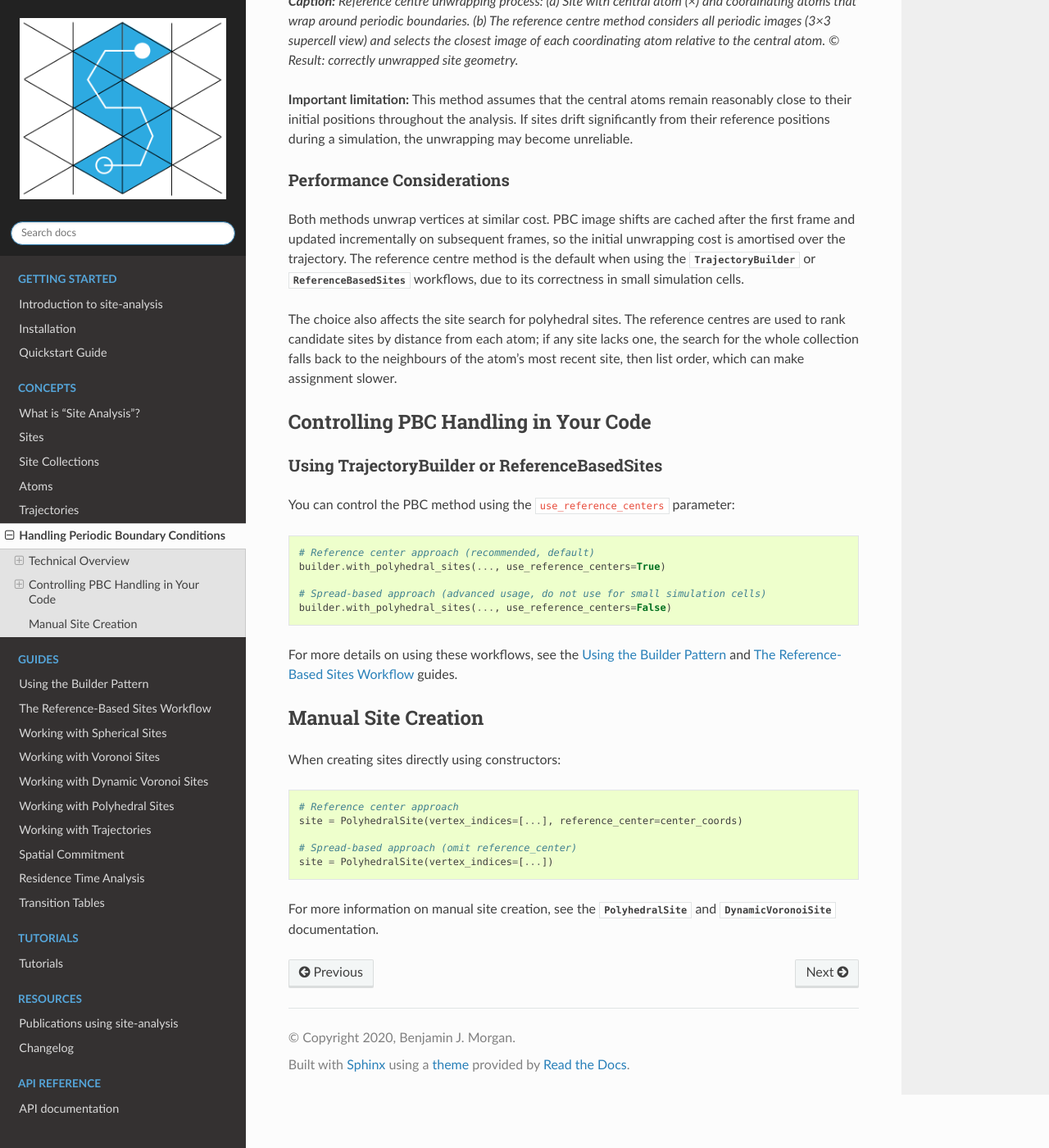
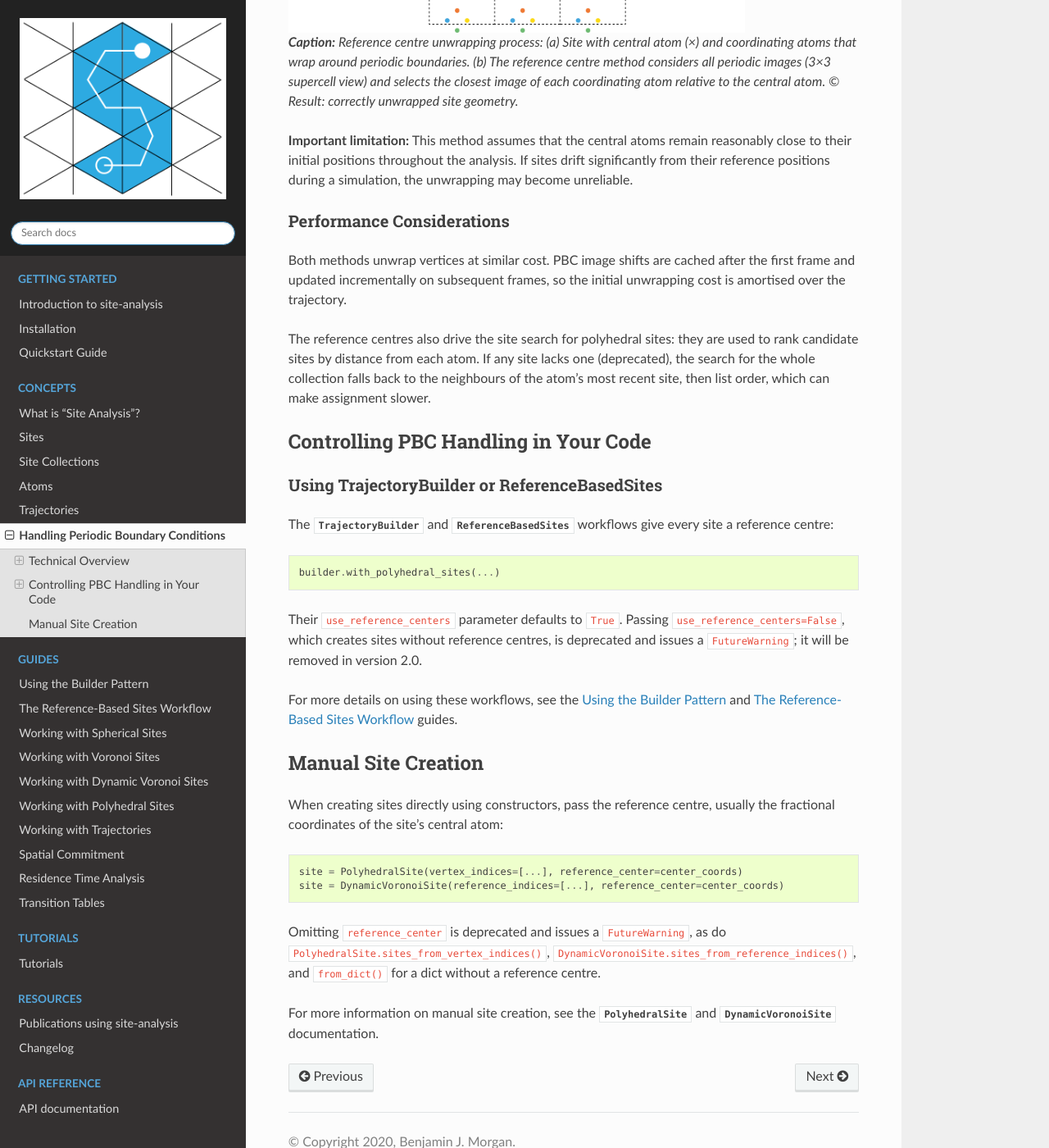
Before and after one commit to bjmorgan/site-analysis, a Sphinx documentation site: the page built from docs/source/concepts/pbc_handling.md, in a window 1280 px wide and 1400 px high, scrolled down 2093 px. Shown: the whole window at 82% size. Built offline with Sphinx 7.4.7 and the Read the Docs theme 3.1.0, drawn with Linux system fonts in a browser that asks for light colours; some of the changed text lies outside the part shown.

Commit message:
Document the deprecation of sites without reference centres
The PBC handling concept page, the site collections page and the
polyhedral sites, dynamic Voronoi sites, builders and reference workflow
guides state that sites without reference centres,
use_reference_centers=False and the sites_from_* class methods are
deprecated, and no longer present them as an option. The examples that
build sites by hand pass reference_center. The
apply_legacy_pbc_correction() docstring notes that the rule goes with
them in 2.0, and the CHANGELOG lists the deprecation (#101).

````diff
--- a/docs/source/concepts/pbc_handling.md
+++ b/docs/source/concepts/pbc_handling.md
@@ -8,13 +8,13 @@ For site types defined using reference atoms ({class}`~site_analysis.polyhedral_
 **Caption:** (a) A polyhedral site defined by four vertex atoms. (b) A 4-coordinate polyhedral site that wraps around the simulation cell periodic boundary. (c) Neglecting periodic boundary conditions leads to incorrect site geometry. (d) Properly unwrapping the wrapped atoms gives the correct site geometry.
 ```
 
-`site_analysis` implements two approaches for handling periodic boundary conditions in reference-based site types: **spread-based detection**, which identifies wrapped sites based on the spatial distribution of reference atoms, and **reference centre unwrapping**, which uses the position of each site's central atom as a reference point for unwrapping vertex coordinates to their closest periodic images.
+`site_analysis` unwraps the reference atoms of these site types by **reference centre unwrapping**, which uses the position of each site's central atom as a reference point for unwrapping vertex coordinates to their closest periodic images. Sites without a reference centre use **spread-based detection**, which identifies wrapped sites based on the spatial distribution of reference atoms. Sites without a reference centre are deprecated: creating one issues a `FutureWarning`, and version 2.0 will require a reference centre for every polyhedral and dynamic Voronoi site and remove spread-based detection.
 
 ## Technical Overview
 
-### Spread-Based Detection
+### Spread-Based Detection (deprecated)
 
-This approach detects when reference atoms have wrapped around periodic boundaries by examining their spatial distribution. When the coordinate range of reference atoms exceeds 0.5 (half the unit cell) in any dimension, the algorithm assumes the site spans a periodic boundary and shifts coordinates accordingly to unwrap the site.
+This approach, used only by sites without a reference centre, detects when reference atoms have wrapped around periodic boundaries by examining their spatial distribution. When the coordinate range of reference atoms exceeds 0.5 (half the unit cell) in any dimension, the algorithm assumes the site spans a periodic boundary and shifts coordinates accordingly to unwrap the site.
 
 This method works well provided all sites have spans less than 0.5 times the simulation cell dimension, even under thermal distortions. However, it produces incorrect results when sites legitimately span more than 50% of the unit cell dimension. This situation commonly arises in small supercells—for example, in 2&times;2&times;2 expansions of FCC structures, octahedral sites extend exactly across half the simulation cell in the perfect crystal structure and can extend beyond this under simulation dynamics.
 
@@ -29,7 +29,7 @@ This method works well provided all sites have spans less than 0.5 times the sim
 This approach uses the position of each site's central atom as an anchor point for unwrapping. Each vertex is moved to its periodic image nearest the central atom, exactly in any cell, by the same search used for minimum-image distances. The vertices and the central atom may therefore be in any periodic images. The unwrapped vertices are then translated by whole cells so that the lowest coordinate along each axis is in [0, 1). This method works correctly even in small supercells where sites may legitimately span more than 50% of unit cell dimensions.
 
 **Reference Centre Determination:**
-The reference centre for each site is the fractional coordinates of the central atom used to generate the coordination environment when using the {class}`~site_analysis.builders.TrajectoryBuilder` or {class}`~site_analysis.reference_workflow.ReferenceBasedSites` workflows (e.g., the Li atom in a Li-O<sub>4</sub> tetrahedral environment). When creating sites manually using constructors like {class}`~site_analysis.polyhedral_site.PolyhedralSite` or {class}`~site_analysis.dynamic_voronoi_site.DynamicVoronoiSite`, you must explicitly pass `reference_center` positions to the constructor. If no reference centre is provided, the analysis will automatically fall back to the spread-based detection method.
+The reference centre for each site is the fractional coordinates of the central atom used to generate the coordination environment when using the {class}`~site_analysis.builders.TrajectoryBuilder` or {class}`~site_analysis.reference_workflow.ReferenceBasedSites` workflows (e.g., the Li atom in a Li-O<sub>4</sub> tetrahedral environment). When creating sites manually using constructors like {class}`~site_analysis.polyhedral_site.PolyhedralSite` or {class}`~site_analysis.dynamic_voronoi_site.DynamicVoronoiSite`, pass `reference_center`, usually the position of the site's central atom. Omitting it is deprecated: the site then falls back to spread-based detection and a `FutureWarning` is issued.
 
 ```{figure} ../_static/figures/pbcs_reference_center_method.png
 :width: 80%
@@ -41,36 +41,33 @@ The reference centre for each site is the fractional coordinates of the central
 
 ### Performance Considerations
 
-Both methods unwrap vertices at similar cost. PBC image shifts are cached after the first frame and updated incrementally on subsequent frames, so the initial unwrapping cost is amortised over the trajectory. The reference centre method is the default when using the {class}`~site_analysis.builders.TrajectoryBuilder` or {class}`~site_analysis.reference_workflow.ReferenceBasedSites` workflows, due to its correctness in small simulation cells.
+Both methods unwrap vertices at similar cost. PBC image shifts are cached after the first frame and updated incrementally on subsequent frames, so the initial unwrapping cost is amortised over the trajectory.
 
-The choice also affects the site search for polyhedral sites. The reference centres are used to rank candidate sites by distance from each atom; if any site lacks one, the search for the whole collection falls back to the neighbours of the atom's most recent site, then list order, which can make assignment slower.
+The reference centres also drive the site search for polyhedral sites: they are used to rank candidate sites by distance from each atom. If any site lacks one (deprecated), the search for the whole collection falls back to the neighbours of the atom's most recent site, then list order, which can make assignment slower.
 
 ## Controlling PBC Handling in Your Code
 
 ### Using TrajectoryBuilder or ReferenceBasedSites
 
-You can control the PBC method using the `use_reference_centers` parameter:
+The {class}`~site_analysis.builders.TrajectoryBuilder` and {class}`~site_analysis.reference_workflow.ReferenceBasedSites` workflows give every site a reference centre:
 
 ```python
-# Reference center approach (recommended, default)
-builder.with_polyhedral_sites(..., use_reference_centers=True)
+builder.with_polyhedral_sites(...)
+```
 
-# Spread-based approach (advanced usage, do not use for small simulation cells)
-builder.with_polyhedral_sites(..., use_reference_centers=False)
-```
+Their `use_reference_centers` parameter defaults to `True`. Passing `use_reference_centers=False`, which creates sites without reference centres, is deprecated and issues a `FutureWarning`; it will be removed in version 2.0.
 
 For more details on using these workflows, see the {doc}`../guides/builders` and {doc}`../guides/reference_workflow` guides.
 
 ## Manual Site Creation
 
-When creating sites directly using constructors:
+When creating sites directly using constructors, pass the reference centre, usually the fractional coordinates of the site's central atom:
 
 ```python
-# Reference center approach
 site = PolyhedralSite(vertex_indices=[...], reference_center=center_coords)
-
-# Spread-based approach (omit reference_center)
-site = PolyhedralSite(vertex_indices=[...])
+site = DynamicVoronoiSite(reference_indices=[...], reference_center=center_coords)
 ```
 
+Omitting `reference_center` is deprecated and issues a `FutureWarning`, as do `PolyhedralSite.sites_from_vertex_indices()`, `DynamicVoronoiSite.sites_from_reference_indices()`, and `from_dict()` for a dict without a reference centre.
+
 For more information on manual site creation, see the {class}`~site_analysis.polyhedral_site.PolyhedralSite` and {class}`~site_analysis.dynamic_voronoi_site.DynamicVoronoiSite` documentation.
````
Also changed, not shown: CHANGELOG.md (+8 -0 lines), docs/source/concepts/site_collections.md (+1 -1 lines), docs/source/guides/builders.md (+4 -7 lines), docs/source/guides/dynamic_voronoi_sites.md (+12 -11 lines), docs/source/guides/polyhedral_sites.md (+13 -12 lines), docs/source/guides/reference_workflow.md (+4 -31 lines), 1 other file.
